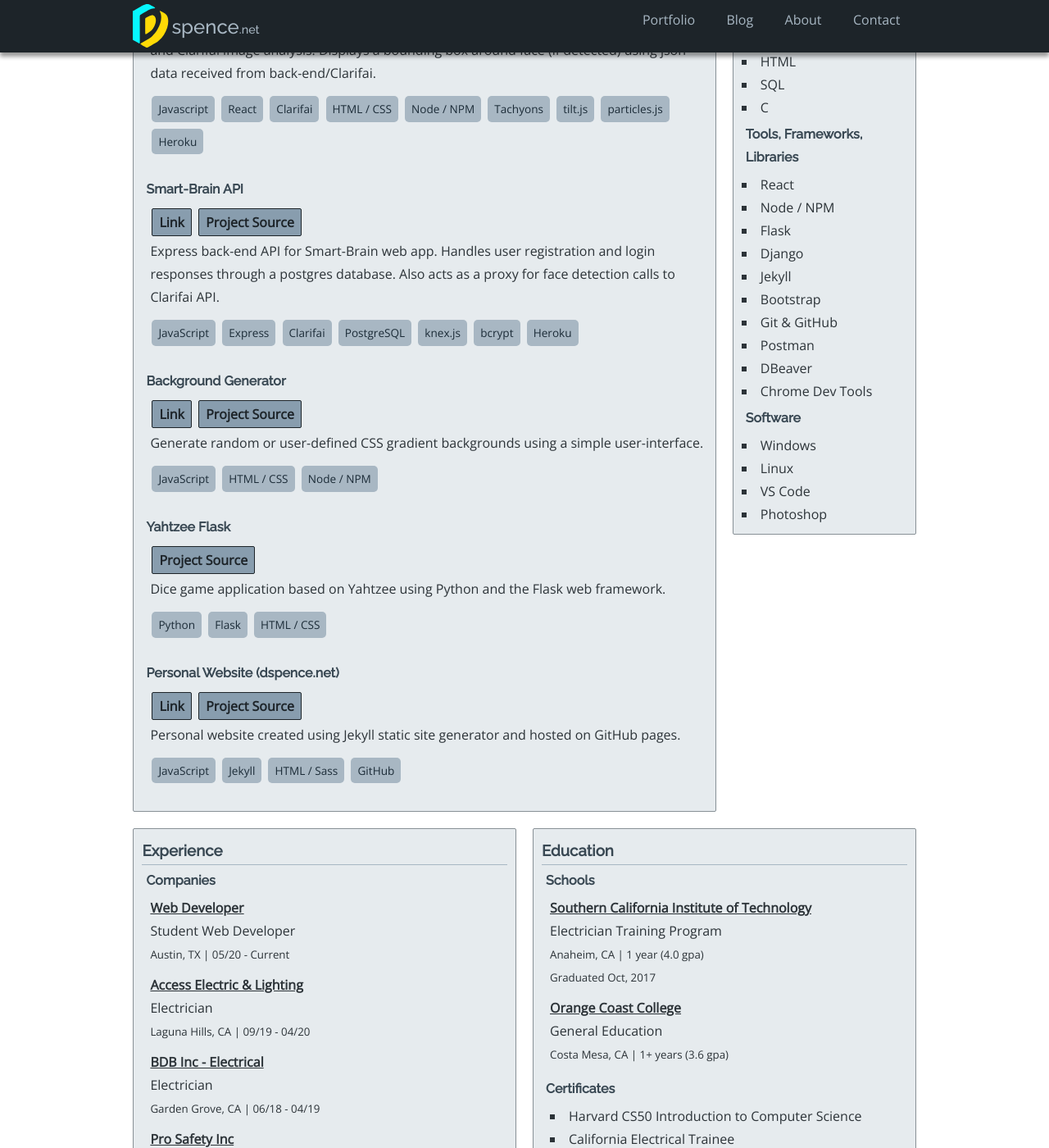
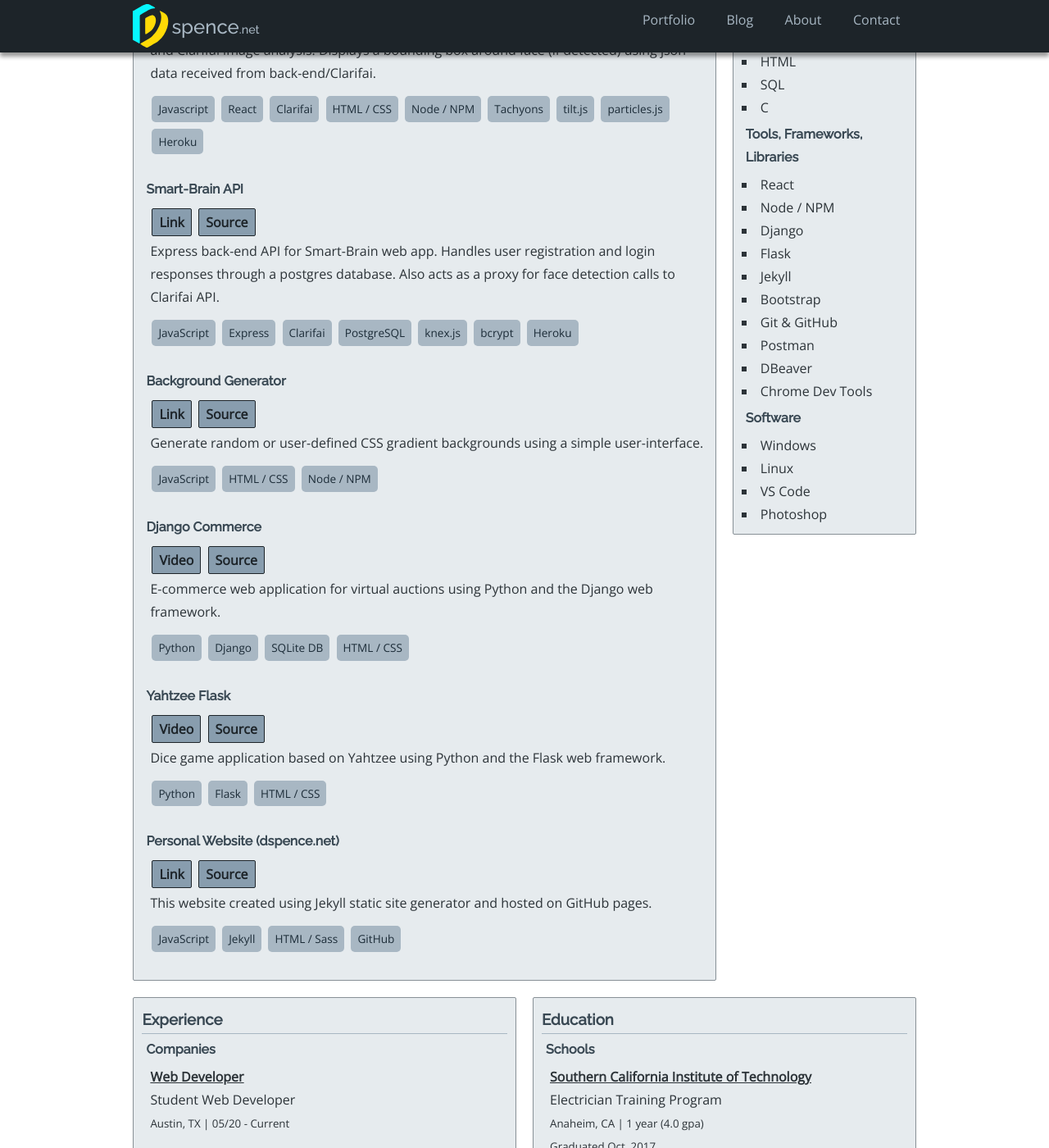
Before and after one commit to daspe/d-spence.github.io, a Jekyll site: the page built from _pages/portfolio.html, in a window 1280 px wide and 1400 px high, scrolled down 262 px. Shown: the whole window at 82% size. Built offline with Jekyll 4.4.1, drawn with Linux system fonts in a browser that asks for light colours; some web fonts are replaced.

Commit message:
Added more projects to portfolio with video links.

```diff
--- a/_data/projects.yml
+++ b/_data/projects.yml
@@ -2,6 +2,7 @@
 - name: "Smart-Brain"
   url: "https://smart-brain-76372.herokuapp.com"
   project-url: "https://github.com/d-spence/smart-brain"
+  video-url: null
   desc: "React app for image face detection. Interacts with Smart-Brain API for user register/login and Clarifai image analysis. Displays a bounding box around face (if detected) using json data received from back-end/Clarifai."
   tech:
     - "Javascript"
@@ -17,6 +18,7 @@
 - name: "Smart-Brain API"
   url: "https://smart-brain-api-76372.herokuapp.com/"
   project-url: "https://github.com/d-spence/smart-brain-api"
+  video-url: null
   desc: "Express back-end API for Smart-Brain web app. Handles user registration and login responses through a postgres database. Also acts as a proxy for face detection calls to Clarifai API."
   tech:
     - "JavaScript"
@@ -30,15 +32,28 @@
 - name: "Background Generator"
   url: "https://dspence.net/background-generator/"
   project-url: "https://github.com/d-spence/background-generator"
+  video-url: null
   desc: "Generate random or user-defined CSS gradient backgrounds using a simple user-interface."
   tech:
     - "JavaScript"
     - "HTML / CSS"
     - "Node / NPM"
 
+- name: "Django Commerce"
+  url: null
+  project-url: "https://github.com/d-spence/django-commerce"
+  video-url: "https://www.youtube.com/watch?v=Yt_E7Kv0Rw0"
+  desc: "E-commerce web application for virtual auctions using Python and the Django web framework."
+  tech:
+    - "Python"
+    - "Django"
+    - "SQLite DB"
+    - "HTML / CSS"
+
 - name: "Yahtzee Flask"
   url: null
   project-url: "https://github.com/d-spence/yahtzee_flask"
+  video-url: "https://www.youtube.com/watch?v=l2iZLh5wNi4"
   desc: "Dice game application based on Yahtzee using Python and the Flask web framework."
   tech:
     - "Python"
@@ -48,7 +63,8 @@
 - name: "Personal Website (dspence.net)"
   url: "https://dspence.net/"
   project-url: "https://github.com/d-spence/d-spence.github.io"
-  desc: "Personal website created using Jekyll static site generator and hosted on GitHub pages."
+  video-url: null
+  desc: "This website created using Jekyll static site generator and hosted on GitHub pages."
   tech:
     - "JavaScript"
     - "Jekyll"
--- a/_data/skills.yml
+++ b/_data/skills.yml
@@ -11,8 +11,8 @@
   skills:
     - React
     - Node / NPM
+    - Django
     - Flask
-    - Django
     - Jekyll
     - Bootstrap
     - Git & GitHub
--- a/_pages/portfolio.html
+++ b/_pages/portfolio.html
@@ -15,8 +15,11 @@
         {% if project.url %}
           <a class="button" href={{project.url}} target="_blank">Link</a>
         {% endif %}
+        {% if project.video-url %}
+          <a class="button" href={{project.video-url}} target="_blank">Video</a>
+        {% endif %}
         {% if project.project-url %}
-          <a class="button" href={{project.project-url}} target="_blank">Project Source</a>
+          <a class="button" href={{project.project-url}} target="_blank">Source</a>
         {% endif %}
           <p>{{project.desc}}</p>
           <div class="project-tech">
```
